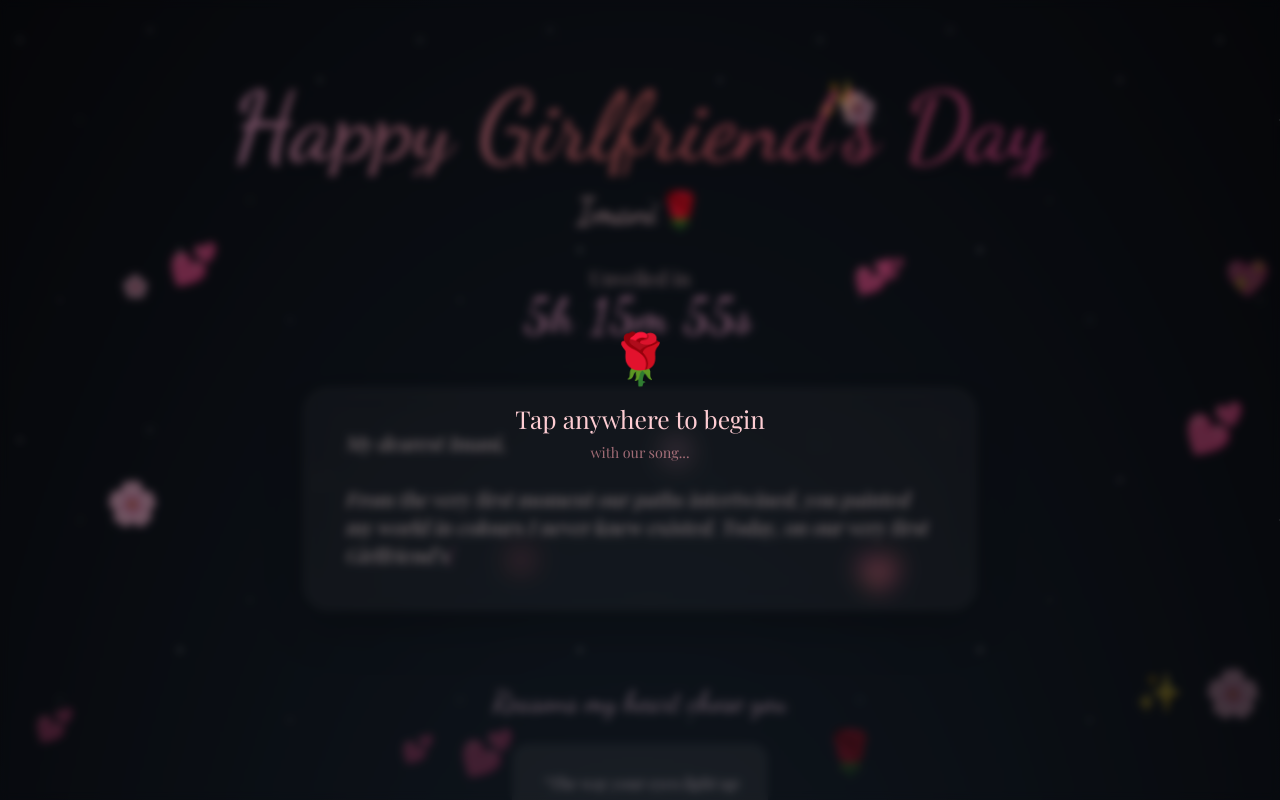
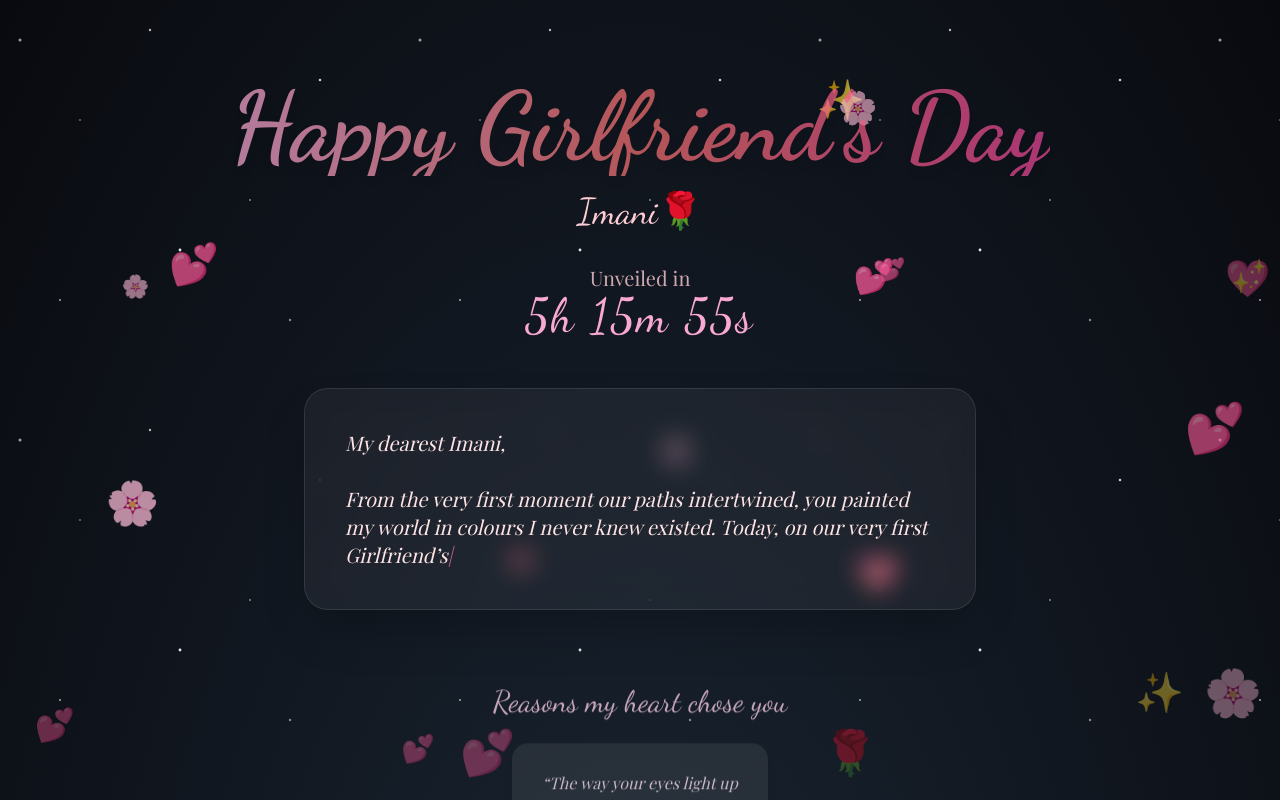
Before and after one commit to Kisilupaul12/imani-girlfriends-day, a Next.js app: page / in a window 1280 px wide. Shown: the top 800 px of the page. Built offline with nearby package versions, Linux system fonts and the light colour scheme; a web font is replaced by a local one.

Commit message:
Update page.tsx

```diff
--- a/app/page.tsx
+++ b/app/page.tsx
@@ -1,6 +1,6 @@
 "use client";
 
-import { useEffect, useState, useRef } from "react";
+import { useEffect, useState } from "react";
 import { motion, AnimatePresence } from "framer-motion";
 import confetti from "canvas-confetti";
 import Countdown from "@/components/Countdown";
@@ -10,63 +10,9 @@ import ReasonsCarousel from "@/components/ReasonsCarousel";
 
 export default function Home() {
   const [showSurprise, setShowSurprise] = useState(false);
-  const [musicStarted, setMusicStarted] = useState(false);
-  const [isPlaying, setIsPlaying] = useState(false);
-  const playerRef = useRef<any>(null);
+  const [showPlayer, setShowPlayer] = useState(false);
   const today = new Date();
   const isAugust1st = today.getMonth() === 7 && today.getDate() === 1;
-
-  // Load YouTube IFrame API
-  useEffect(() => {
-    const tag = document.createElement("script");
-    tag.src = "https://www.youtube.com/iframe_api";
-    const firstScriptTag = document.getElementsByTagName("script")[0];
-    firstScriptTag.parentNode?.insertBefore(tag, firstScriptTag);
-
-    (window as any).onYouTubeIframeAPIReady = () => {
-      playerRef.current = new (window as any).YT.Player("youtube-player", {
-        videoId: "g1c0qFg0Gbk", // Unanifaa by Iyanii official video ID
-        playerVars: {
-          autoplay: 0,
-          controls: 0,
-          loop: 1,
-          playlist: "g1c0qFg0Gbk",
-          modestbranding: 1,
-          showinfo: 0,
-          rel: 0,
-        },
-        events: {
-          onReady: (event: any) => {
-            event.target.setVolume(30); // Soft volume
-          },
-        },
-      });
-    };
-
-    return () => {
-      // Cleanup
-      const script = document.querySelector('script[src="https://www.youtube.com/iframe_api"]');
-      if (script) script.remove();
-    };
-  }, []);
-
-  const startMusic = () => {
-    if (!musicStarted) {
-      setMusicStarted(true);
-      if (playerRef.current?.playVideo) {
-        playerRef.current.playVideo();
-        setIsPlaying(true);
-      }
-    } else {
-      // Toggle play/pause on subsequent clicks
-      if (isPlaying) {
-        playerRef.current?.pauseVideo();
-      } else {
-        playerRef.current?.playVideo();
-      }
-      setIsPlaying(!isPlaying);
-    }
-  };
 
   // Launch confetti automatically on August 1st
   useEffect(() => {
@@ -97,48 +43,7 @@ export default function Home() {
   }, [isAugust1st]);
 
   return (
-    <main
-      className="relative min-h-screen flex flex-col items-center justify-center text-white px-4 py-20 overflow-hidden"
-      onClick={startMusic}
-    >
-      {/* Hidden YouTube player */}
-      <div id="youtube-player" className="hidden" />
-
-      {/* Music indicator */}
-      {musicStarted && (
-        <div className="fixed top-4 right-4 z-50 flex items-center gap-2 bg-white/10 backdrop-blur-md px-4 py-2 rounded-full">
-          <span className={`text-lg ${isPlaying ? 'animate-pulse' : ''}`}>
-            {isPlaying ? '🎵' : '🔇'}
-          </span>
-          <span className="text-sm text-rose-200 font-script">
-            {isPlaying ? 'Unanifaa - Iyanii' : 'Tap to play'}
-          </span>
-        </div>
-      )}
-
-      {/* First-time tap prompt */}
-      {!musicStarted && (
-        <motion.div
-          initial={{ opacity: 0 }}
-          animate={{ opacity: 1 }}
-          className="fixed inset-0 z-40 flex items-center justify-center bg-black/40 backdrop-blur-sm cursor-pointer"
-        >
-          <motion.div
-            animate={{ scale: [1, 1.1, 1] }}
-            transition={{ repeat: Infinity, duration: 2 }}
-            className="text-center"
-          >
-            <p className="font-script text-5xl text-white mb-4">🌹</p>
-            <p className="font-serif text-2xl text-rose-200">
-              Tap anywhere to begin
-            </p>
-            <p className="text-sm text-rose-300/60 mt-2">
-              with our song...
-            </p>
-          </motion.div>
-        </motion.div>
-      )}
-
+    <main className="relative min-h-screen flex flex-col items-center justify-center text-white px-4 py-20 overflow-hidden">
       {/* Floating hearts canvas */}
       <FloatingHearts />
 
@@ -150,7 +55,7 @@ export default function Home() {
         className="text-center z-10"
       >
         <h1 className="font-script text-5xl md:text-7xl lg:text-8xl font-bold bg-gradient-to-r from-pink-300 via-red-400 to-pink-500 bg-clip-text text-transparent drop-shadow-lg animate-pulse-soft">
-          Happy Girlfriend's Day
+          Happy Girlfriend’s Day
         </h1>
         <p className="font-script text-3xl md:text-4xl mt-4 text-rose-200">
           Imani🌹
@@ -187,10 +92,7 @@ export default function Home() {
       <motion.button
         whileHover={{ scale: 1.05 }}
         whileTap={{ scale: 0.95 }}
-        onClick={(e) => {
-          e.stopPropagation();
-          setShowSurprise(!showSurprise);
-        }}
+        onClick={() => setShowSurprise(!showSurprise)}
         className="mt-16 px-8 py-4 bg-gradient-to-r from-rose-500 to-pink-600 text-white font-script text-2xl rounded-full shadow-2xl animate-pulse-soft z-10"
       >
         ✨ Tap for a secret ✨
@@ -204,14 +106,51 @@ export default function Home() {
             className="mt-8 z-10 bg-white/10 backdrop-blur-md p-8 rounded-3xl max-w-md text-center border border-white/20"
           >
             <p className="text-xl italic text-pink-100">
-              "In a world full of ordinary days, <br />
+              “In a world full of ordinary days, <br />
               you are my forever August 1st. <br />
-              I love you more than all the stars."
+              I love you more than all the stars.”
             </p>
             <p className="mt-4 text-4xl">💖🌹</p>
           </motion.div>
         )}
       </AnimatePresence>
+
+      {/* 🎵 Play our song button + YouTube player */}
+      <motion.div
+        initial={{ opacity: 0 }}
+        animate={{ opacity: 1 }}
+        transition={{ delay: 3 }}
+        className="mt-12 z-10 flex flex-col items-center"
+      >
+        {!showPlayer ? (
+          <motion.button
+            whileHover={{ scale: 1.05 }}
+            whileTap={{ scale: 0.95 }}
+            onClick={() => setShowPlayer(true)}
+            className="px-8 py-4 bg-white/10 backdrop-blur border border-pink-400/30 text-pink-200 font-script text-2xl rounded-full shadow-xl hover:bg-white/20 transition"
+          >
+            🎵 Play “Unanifaa” – Iyanii
+          </motion.button>
+        ) : (
+          <motion.div
+            initial={{ opacity: 0, y: 20 }}
+            animate={{ opacity: 1, y: 0 }}
+            className="bg-black/40 backdrop-blur-md p-4 rounded-2xl border border-pink-400/20 shadow-2xl"
+          >
+            <iframe
+              width="300"
+              height="60"
+              src="https://www.youtube.com/embed/g1c0qFg0Gbk?autoplay=1&loop=1&playlist=g1c0qFg0Gbk&controls=0&modestbranding=1&showinfo=0&rel=0"
+              title="Unanifaa by Iyanii"
+              allow="autoplay; encrypted-media"
+              className="rounded-lg"
+            />
+            <p className="text-center text-pink-200/70 text-sm mt-2 font-script">
+              🌹 our song 🌹
+            </p>
+          </motion.div>
+        )}
+      </motion.div>
 
       {/* Footer */}
       <p className="mt-20 text-white/40 text-sm z-10">
@@ -219,4 +158,4 @@ export default function Home() {
       </p>
     </main>
   );
-}
+                  }
```
